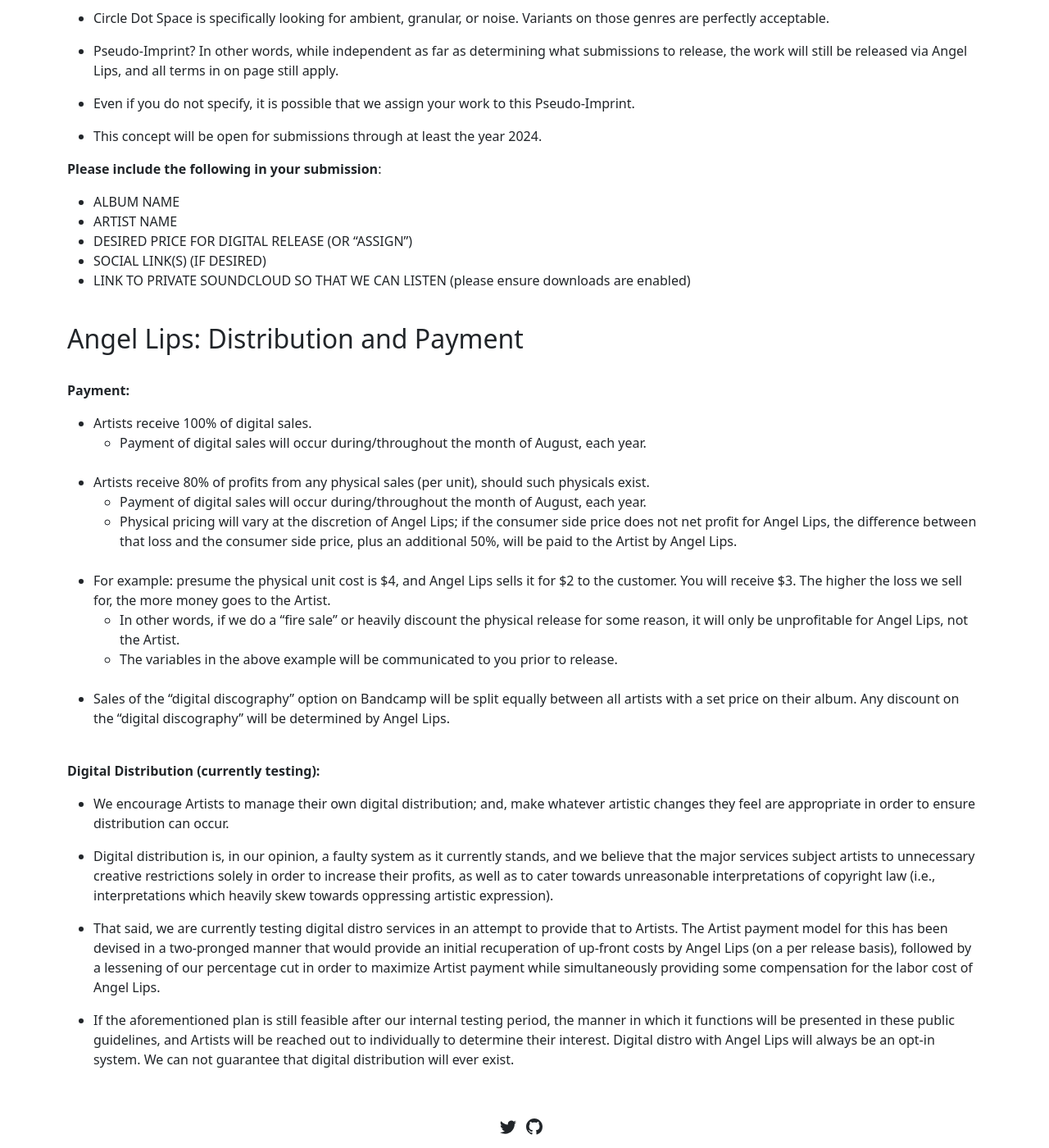
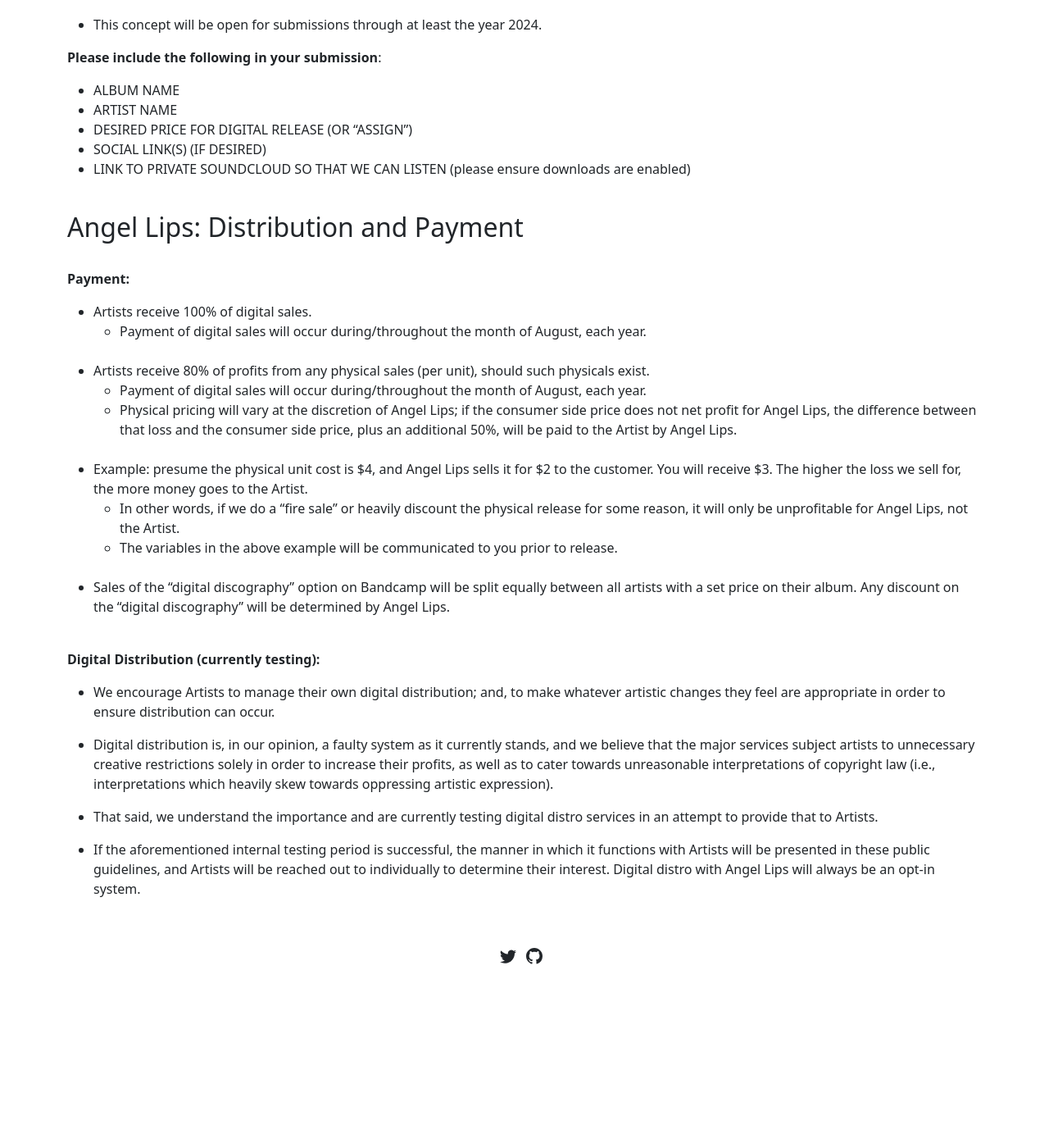
Before and after one commit to angellips/angellips.github.io, a Jekyll site: the page built from submissions.md, in a window 1280 px wide and 1400 px high, scrolled down 3293 px. Shown: the whole window at 82% size. Built offline with Jekyll 4.4.1, drawn with Linux system fonts in a browser that asks for light colours; after the commit the page ends 4485 px from its top, so only the background shows below that; some of the changed text lies outside the part shown.

Commit message:
Update submissions.md

```diff
--- a/submissions.md
+++ b/submissions.md
@@ -28,10 +28,10 @@ At the moment, all releases are digital only.
 
 * The cover art will be randomly generated based upon concept type; see below for examples:
 
-  * [SLICE OF LIFE](https://raw.githubusercontent.com/angellips/angelhair/main/Code/SliceOfLife_Covers/3.09995936E8.jpg)
-  * [A Collection of Multiple Colors Interpreted by Various Artists...](https://raw.githubusercontent.com/angellips/angelhair/main/Code/VariousColors_Covers/4.78788544E8.jpg)
-  * [AL-OBJET-A∞](https://raw.githubusercontent.com/angellips/angelhair/main/Code/ObjetA_Covers/2.5992394E7.jpg)
-  * [Circle Dot Space](https://raw.githubusercontent.com/angellips/angelhair/main/Code/CircleDotSpace_Covers/2.1102964E7.jpg)
+  * [SLICE OF LIFE](https://raw.githubusercontent.com/angellips/angelhair/main/Code/SliceOfLife_Covers/4.84945248E8.jpg)
+  * [A Collection of Multiple Colors Interpreted by Various Artists...](https://raw.githubusercontent.com/angellips/angelhair/main/Code/VariousColors_Covers/9.5412102E8.jpg)
+  * [AL-OBJET-A∞](https://raw.githubusercontent.com/angellips/angelhair/main/Code/ObjetA_Covers/2.10522352E8.jpg)
+  * [Circle Dot Space](https://raw.githubusercontent.com/angellips/angelhair/main/Code/CircleDotSpace_Covers/4.65089984E8.jpg)
 
 **Desired Genres**:
 
@@ -70,7 +70,6 @@ At the moment, all releases are digital only.
 **_Documentations of the Other via immediate everydayness. A demonstration of new isolationism. Post-Art._**
 
 <br/>
-
 **If interested, please see instructions below**:
 
 * For submissions, please hit the record button on your phone for 20 minutes (slightly shorter or longer is fine).
@@ -132,17 +131,12 @@ At the moment, all releases are digital only.
 
 ## Concept 3 - Submissions: Circle Dot Space (2022(4))
 <br/>
-**_Pseudo-Imprint of Angel Lips. Immaculately clean or noisy._**
+**_Immaculately clean or noisy._**
 
 <br/>
-
 **If interested, please see information below**:
 
 * Circle Dot Space is specifically looking for ambient, granular, or noise. Variants on those genres are perfectly acceptable.
-
-* Pseudo-Imprint? In other words, while independent as far as determining what submissions to release, the work will still be released via Angel Lips, and all terms in on page still apply.
-
-* Even if you do not specify, it is possible that we assign your work to this Pseudo-Imprint.
 
 * This concept will be open for submissions through at least the year 2024.
 
@@ -165,7 +159,7 @@ At the moment, all releases are digital only.
   * Payment of digital sales will occur during/throughout the month of August, each year.
   * Physical pricing will vary at the discretion of Angel Lips; if the consumer side price does not net profit for Angel Lips, the difference between that loss and the consumer side price, plus an additional 50%, will be paid to the Artist by Angel Lips. <br/><br/>
 
-* For example: presume the physical unit cost is $4, and Angel Lips sells it for $2 to the customer. You will receive $3. The higher the loss we sell for, the more money goes to the Artist.
+* Example: presume the physical unit cost is $4, and Angel Lips sells it for $2 to the customer. You will receive $3. The higher the loss we sell for, the more money goes to the Artist.
   * In other words, if we do a "fire sale" or heavily discount the physical release for some reason, it will only be unprofitable for Angel Lips, not the Artist.<br/>
   * The variables in the above example will be communicated to you prior to release. <br/><br/>
 
@@ -173,13 +167,13 @@ At the moment, all releases are digital only.
 
 **Digital Distribution (currently testing):**
 
-* We encourage Artists to manage their own digital distribution; and, make whatever artistic changes they feel are appropriate in order to ensure distribution can occur.
+* We encourage Artists to manage their own digital distribution; and, to make whatever artistic changes they feel are appropriate in order to ensure distribution can occur.
 
 * Digital distribution is, in our opinion, a faulty system as it currently stands, and we believe that the major services subject artists to unnecessary creative restrictions solely in order to increase their profits, as well as to cater towards unreasonable interpretations of copyright law (i.e., interpretations which heavily skew towards oppressing artistic expression).
 
-* That said, we are currently testing digital distro services in an attempt to provide that to Artists. The Artist payment model for this has been devised in a two-pronged manner that would provide an initial recuperation of up-front costs by Angel Lips (on a per release basis), followed by a lessening of our percentage cut in order to maximize Artist payment while simultaneously providing some compensation for the labor cost of Angel Lips.
+* That said, we understand the importance and are currently testing digital distro services in an attempt to provide that to Artists.
 
-* If the aforementioned plan is still feasible after our internal testing period, the manner in which it functions will be presented in these public guidelines, and Artists will be reached out to individually to determine their interest. Digital distro with Angel Lips will always be an opt-in system. We can not guarantee that digital distribution will ever exist. <br/><br/>
+* If the aforementioned internal testing period is successful, the manner in which it functions with Artists will be presented in these public guidelines, and Artists will be reached out to individually to determine their interest. Digital distro with Angel Lips will always be an opt-in system. <br/><br/>
 
 <!---
 
```
